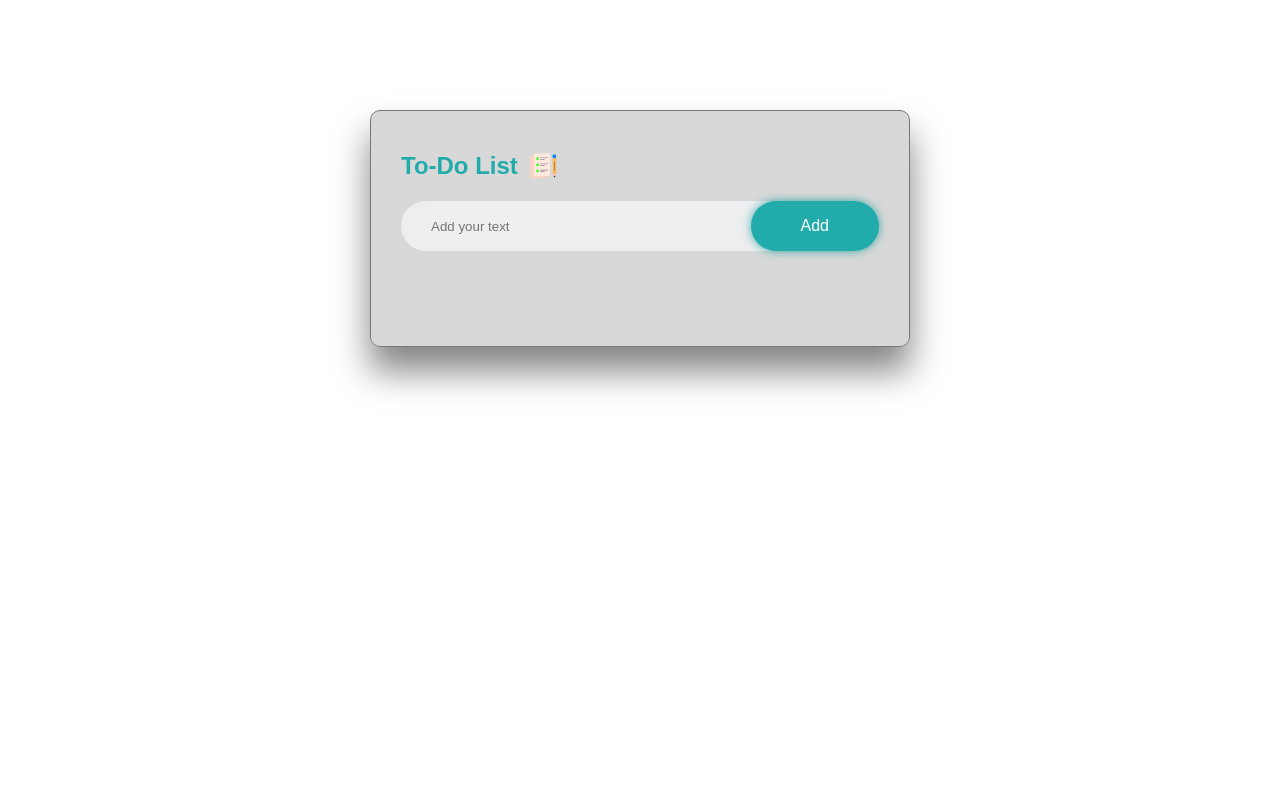
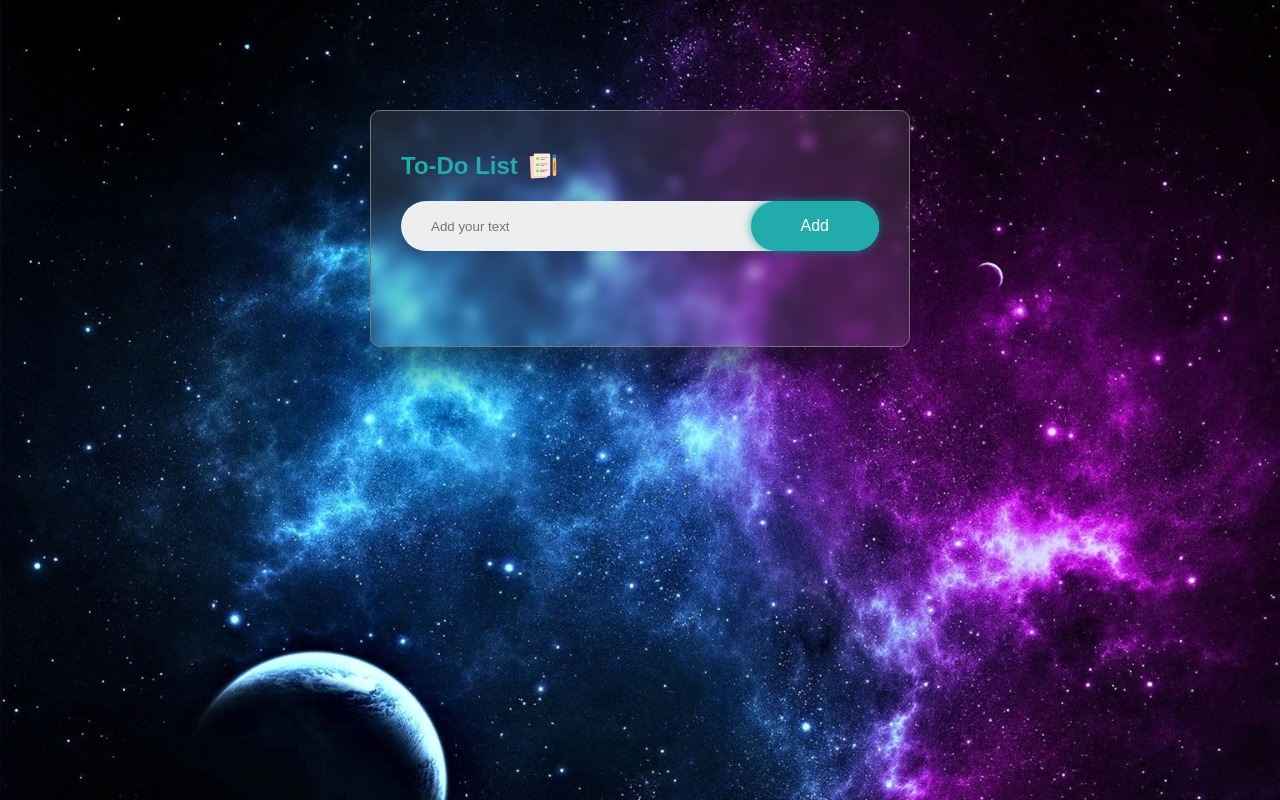
Before and after one commit to Gor36/project-in-js, a plain HTML site: page index.html in a window 1280 px wide. Drawn offline with Linux system fonts and the light colour scheme; the site is published under a folder, as on GitHub Pages, so addresses that start at the root find nothing.

Commit message:
add page

```diff
--- a/style.css
+++ b/style.css
@@ -8,7 +8,7 @@
 .container {
   width: 100%;
   min-height: 100vh;
-  background: url(/images/WhatsApp\ Image\ 2025-02-14\ at\ 10.41.09.jpeg);
+  background: url(./images/WhatsApp\ Image\ 2025-02-14\ at\ 10.41.09.jpeg);
   padding: 10px;
 }
 
```
